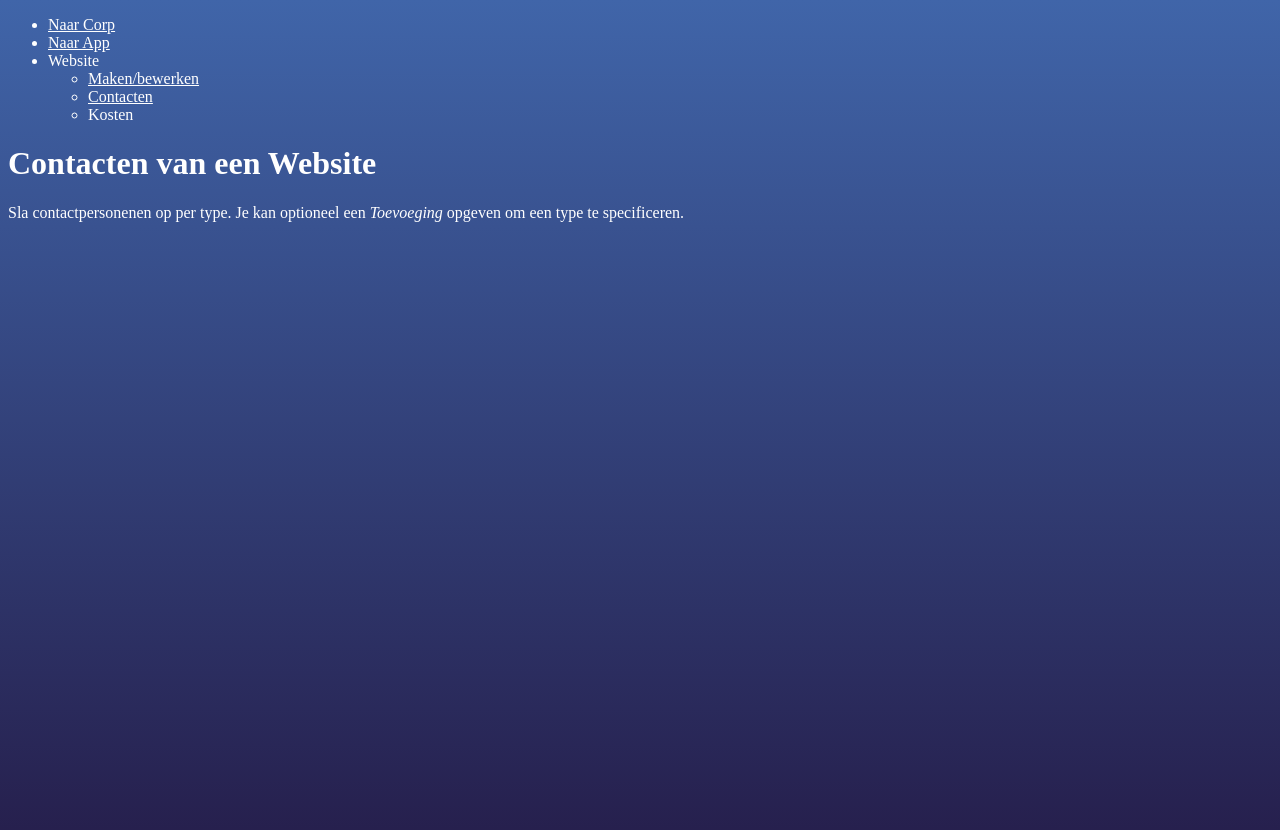
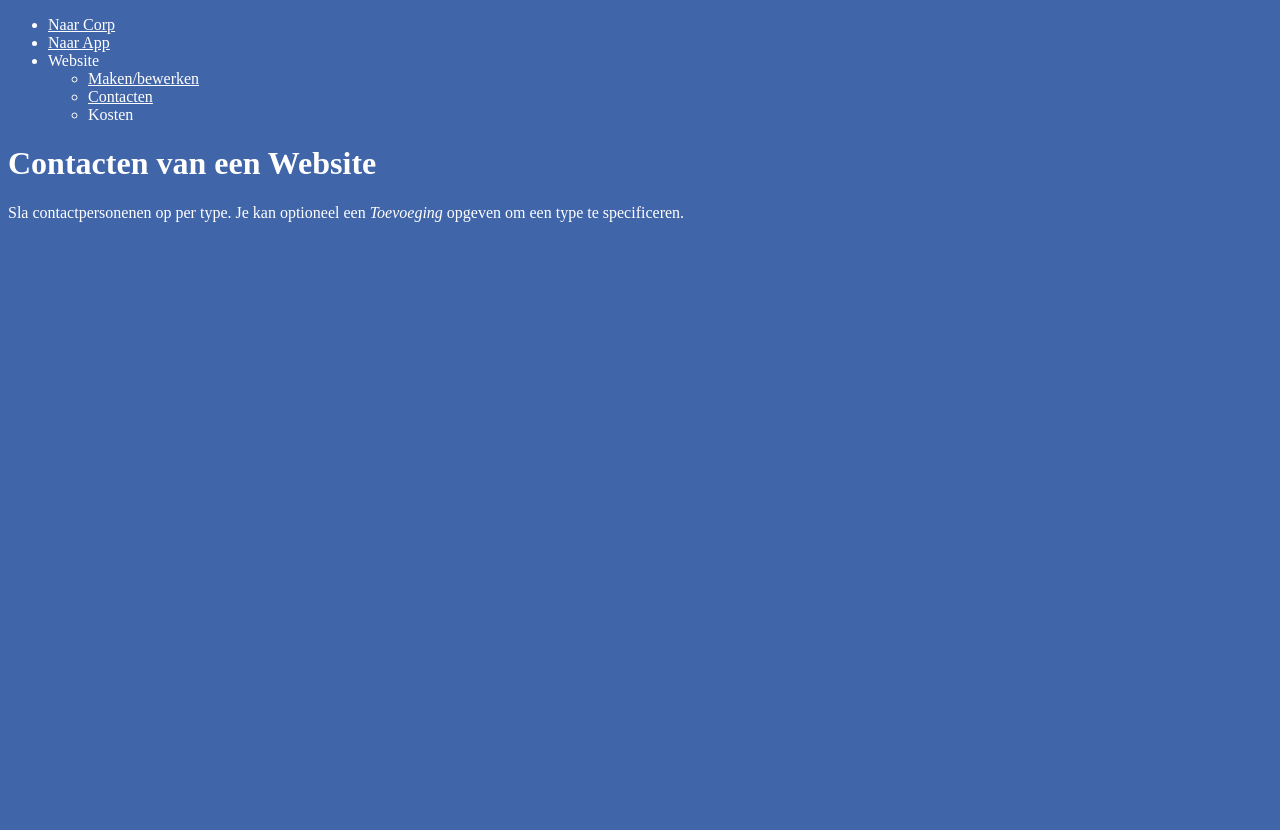
Before and after one commit to dipnl/dipcorp2, a Jekyll site: the page built from help/website/contacts.html, in a window 1280 px wide. Shown: the top 830 px of the page. Built offline with Jekyll 4.4.1, drawn with Linux system fonts in a browser that asks for light colours.

Commit message:
Update help.css

```diff
--- a/css/help.css
+++ b/css/help.css
@@ -1,8 +1,10 @@
+/* {{ site.time }} */
+
 html {
 	margin: 0;
 	padding: 0;
 	min-height: 100vh;
-	background-image: linear-gradient(180deg, #4065A9 0%, #241A46 100%);
+	background-color: #4065A9;
 	color: white;
 }
 a {
```
